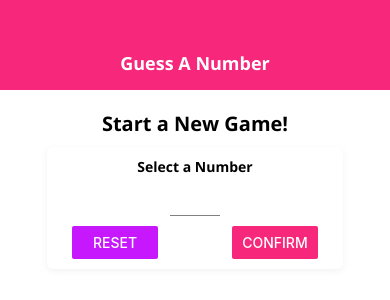
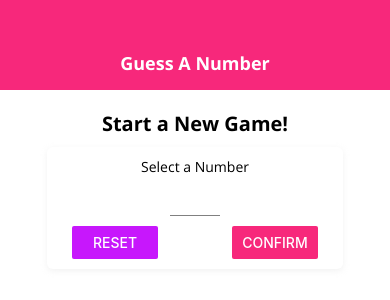
Before and after one commit to faisalhatila/react-native-num-guess-app, a React Native app: screen / in a window 390 px wide. Shown: the top 300 px of the page. Built offline with nearby package versions, Linux system fonts and the light colour scheme.

Commit message:
body text font family fixed

```diff
--- a/components/bodytext/index.js
+++ b/components/bodytext/index.js
@@ -6,7 +6,7 @@ const BodyText = (props) => {
 };
 const styles = StyleSheet.create({
   body: {
-    fontFamily: "open-sans-bold",
+    fontFamily: "open-sans",
   },
 });
 
```
